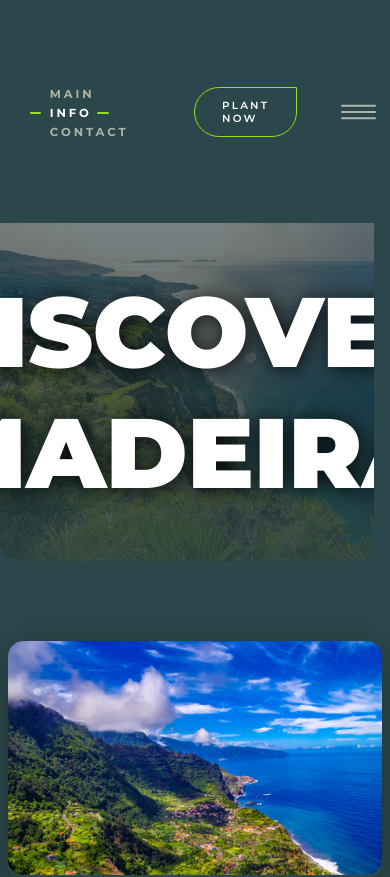
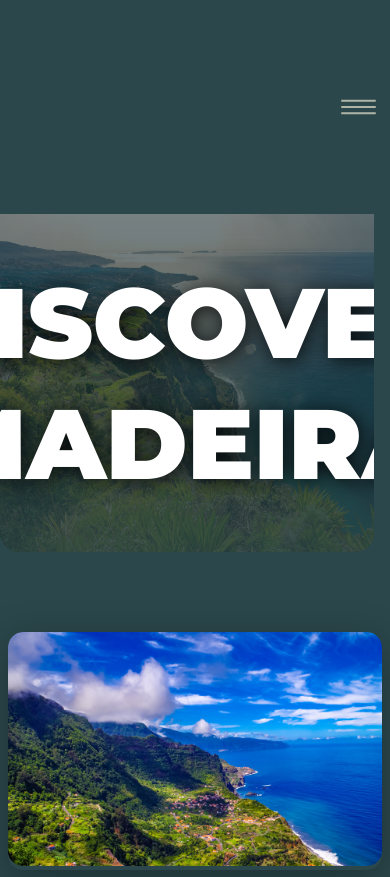
Before and after one commit to PavloKostereva/MadeiraExplorer, a Next.js app: page /info in a window 390 px wide. Shown: the top 877 px of the page. Built offline with nearby package versions, Linux system fonts and the light colour scheme.

Commit message:
Refactor header component to include mobile menu functionality and improve navigation; update styles for better responsiveness and user experience.

```diff
--- a/app/globals.css
+++ b/app/globals.css
@@ -366,6 +366,249 @@ body {
 
 .anim-menu-btn--state-b .anim-menu-btn__icon--close::after {
 	transform: translateY(0) rotate(-45deg);
+}
+
+/* Mobile Menu Styles */
+.mobile-menu {
+	position: fixed;
+	top: 0;
+	right: 0;
+	width: 0;
+	height: 100vh;
+	background: linear-gradient(135deg, rgba(43, 71, 75, 0.98), rgba(43, 71, 75, 0.95));
+	backdrop-filter: blur(10px);
+	z-index: 1000;
+	overflow: hidden;
+	transition: width 0.4s cubic-bezier(0.4, 0, 0.2, 1);
+	box-shadow: -5px 0 30px rgba(0, 0, 0, 0.5);
+}
+
+.mobile-menu--open {
+	width: min(400px, 85vw);
+}
+
+.mobile-menu__content {
+	padding: 2em;
+	height: 100%;
+	overflow-y: auto;
+	opacity: 0;
+	transform: translateX(50px);
+	transition: opacity 0.3s ease 0.2s, transform 0.3s ease 0.2s;
+}
+
+.mobile-menu--open .mobile-menu__content {
+	opacity: 1;
+	transform: translateX(0);
+}
+
+.mobile-menu__nav {
+	display: flex;
+	flex-direction: column;
+	gap: 0.5em;
+	margin-bottom: 2em;
+}
+
+.mobile-menu__link {
+	display: flex;
+	align-items: center;
+	gap: 1em;
+	padding: 1.2em 1.5em;
+	color: var(--gray-color);
+	text-decoration: none;
+	border-radius: 10px;
+	transition: all 0.3s ease;
+	font-weight: 600;
+	font-size: 1.1em;
+	border: 2px solid transparent;
+	background: rgba(255, 255, 255, 0.03);
+}
+
+.mobile-menu__link:hover {
+	color: var(--white-color);
+	background: rgba(148, 222, 29, 0.1);
+	border-color: var(--green-color);
+	transform: translateX(5px);
+}
+
+.mobile-menu__link.active {
+	color: var(--green-color);
+	border-color: var(--green-color);
+	background: rgba(148, 222, 29, 0.15);
+}
+
+.mobile-menu__link--highlight {
+	background: rgba(148, 222, 29, 0.2);
+	color: var(--green-color);
+	border-color: var(--green-color);
+	margin-top: 1em;
+}
+
+.mobile-menu__link--highlight:hover {
+	background: rgba(148, 222, 29, 0.3);
+	transform: scale(1.02);
+}
+
+.mobile-menu__icon {
+	font-size: 1.5em;
+	display: flex;
+	align-items: center;
+	justify-content: center;
+	width: 40px;
+	height: 40px;
+	background: rgba(148, 222, 29, 0.1);
+	border-radius: 8px;
+}
+
+.mobile-menu__link.active .mobile-menu__icon,
+.mobile-menu__link:hover .mobile-menu__icon {
+	background: rgba(148, 222, 29, 0.3);
+}
+
+.mobile-menu__divider {
+	height: 1px;
+	background: linear-gradient(
+		to right,
+		transparent,
+		rgba(148, 222, 29, 0.3),
+		transparent
+	);
+	margin: 2em 0;
+}
+
+.mobile-menu__info,
+.mobile-menu__social {
+	margin-bottom: 2em;
+}
+
+.mobile-menu__info h3,
+.mobile-menu__social h3 {
+	color: var(--green-color);
+	font-size: 1.2em;
+	margin-bottom: 1em;
+	font-weight: 700;
+	text-transform: uppercase;
+	letter-spacing: 0.1em;
+}
+
+.mobile-menu__quick-links {
+	display: flex;
+	flex-direction: column;
+	gap: 0.8em;
+}
+
+.mobile-menu__quick-link {
+	color: var(--gray-color);
+	text-decoration: none;
+	padding: 0.8em 1em;
+	border-left: 3px solid transparent;
+	border-radius: 5px;
+	transition: all 0.3s ease;
+	font-size: 0.95em;
+	background: rgba(255, 255, 255, 0.03);
+}
+
+.mobile-menu__quick-link:hover {
+	color: var(--white-color);
+	border-left-color: var(--green-color);
+	background: rgba(148, 222, 29, 0.1);
+	padding-left: 1.5em;
+}
+
+.mobile-menu__social-links {
+	display: flex;
+	flex-direction: column;
+	gap: 0.8em;
+}
+
+.mobile-menu__social-link {
+	display: flex;
+	align-items: center;
+	gap: 1em;
+	color: var(--gray-color);
+	text-decoration: none;
+	padding: 1em;
+	border-radius: 10px;
+	transition: all 0.3s ease;
+	background: rgba(255, 255, 255, 0.03);
+	border: 1px solid transparent;
+}
+
+.mobile-menu__social-link:hover {
+	color: var(--white-color);
+	background: rgba(148, 222, 29, 0.1);
+	border-color: var(--green-color);
+	transform: translateX(5px);
+}
+
+.mobile-menu__social-link span {
+	font-size: 1.3em;
+}
+
+.mobile-menu__footer {
+	margin-top: auto;
+	padding-top: 2em;
+	text-align: center;
+	border-top: 1px solid rgba(148, 222, 29, 0.2);
+}
+
+.mobile-menu__footer p {
+	color: var(--gray-color);
+	margin: 0.5em 0;
+	font-size: 0.9em;
+}
+
+.mobile-menu__footer p:first-child {
+	color: var(--green-color);
+	font-weight: 700;
+	font-size: 1.1em;
+	text-transform: uppercase;
+	letter-spacing: 0.2em;
+}
+
+.mobile-menu__footer-subtitle {
+	font-size: 0.85em;
+	opacity: 0.7;
+}
+
+/* Mobile Menu Overlay Backdrop */
+.mobile-menu::before {
+	content: '';
+	position: fixed;
+	top: 0;
+	left: 0;
+	width: 100vw;
+	height: 100vh;
+	background: rgba(0, 0, 0, 0.5);
+	opacity: 0;
+	pointer-events: none;
+	transition: opacity 0.4s ease;
+	z-index: -1;
+}
+
+.mobile-menu--open::before {
+	opacity: 1;
+	pointer-events: auto;
+}
+
+/* Responsive adjustments */
+@media (max-width: 768px) {
+	.mobile-menu--open {
+		width: 100vw;
+	}
+
+	.main-menu {
+		display: none;
+	}
+
+	.button--top {
+		display: none;
+	}
+}
+
+@media (min-width: 769px) {
+	.mobile-menu {
+		display: none;
+	}
 }
 
 /* Page styles */
--- a/components/Header.tsx
+++ b/components/Header.tsx
@@ -1,17 +1,71 @@
-'use client'
+'use client';
 
 import Link from 'next/link';
 import { usePathname } from 'next/navigation';
+import { useEffect, useState, useRef } from 'react';
 
 export default function Header() {
   const pathname = usePathname();
+  const [isMenuOpen, setIsMenuOpen] = useState(false);
+  const menuBtnRef = useRef<HTMLButtonElement>(null);
+  const menuRef = useRef<HTMLDivElement>(null);
+
+  useEffect(() => {
+    const handleClick = (e: Event) => {
+      const customEvent = e as CustomEvent;
+      if (customEvent.detail !== undefined) {
+        setIsMenuOpen(customEvent.detail);
+      }
+    };
+
+    const button = menuBtnRef.current;
+    if (button) {
+      button.addEventListener('anim-menu-btn-clicked', handleClick);
+      return () => {
+        button.removeEventListener('anim-menu-btn-clicked', handleClick);
+      };
+    }
+  }, []);
+
+  useEffect(() => {
+    // Close menu when clicking outside
+    const handleClickOutside = (event: MouseEvent) => {
+      if (
+        menuRef.current &&
+        !menuRef.current.contains(event.target as Node) &&
+        menuBtnRef.current &&
+        !menuBtnRef.current.contains(event.target as Node)
+      ) {
+        if (isMenuOpen) {
+          setIsMenuOpen(false);
+          menuBtnRef.current?.classList.remove('anim-menu-btn--state-b');
+        }
+      }
+    };
+
+    if (isMenuOpen) {
+      document.addEventListener('mousedown', handleClickOutside);
+      document.body.style.overflow = 'hidden';
+    } else {
+      document.body.style.overflow = '';
+    }
+
+    return () => {
+      document.removeEventListener('mousedown', handleClickOutside);
+      document.body.style.overflow = '';
+    };
+  }, [isMenuOpen]);
+
+  const closeMenu = () => {
+    setIsMenuOpen(false);
+    menuBtnRef.current?.classList.remove('anim-menu-btn--state-b');
+  };
 
   return (
+    <>
       <div className="top-line">
         <div className="row">
-        <div className="col col--center">
-          {/* <Link href="/" className="logo"></Link> */}
-        </div>
+          <div className="col col--center">{/* <Link href="/" className="logo"></Link> */}</div>
 
           <div className="col col--center col--right col--lead">
             <nav className="main-menu">
@@ -33,11 +87,111 @@ export default function Header() {
           </div>
 
           <div className="col col--center">
-          <button className="submenu anim-menu-btn">
+            <button ref={menuBtnRef} className="submenu anim-menu-btn" aria-label="Toggle menu">
               <i className="anim-menu-btn__icon anim-menu-btn__icon--close"></i>
             </button>
           </div>
         </div>
       </div>
+
+      {/* Mobile Menu Overlay */}
+      <div ref={menuRef} className={`mobile-menu ${isMenuOpen ? 'mobile-menu--open' : ''}`}>
+        <div className="mobile-menu__content">
+          <nav className="mobile-menu__nav">
+            <Link
+              href="/"
+              className={`mobile-menu__link ${pathname === '/' ? 'active' : ''}`}
+              onClick={closeMenu}>
+              <span className="mobile-menu__icon">🏠</span>
+              <span>Home</span>
+            </Link>
+            <Link
+              href="/info"
+              className={`mobile-menu__link ${pathname === '/info' ? 'active' : ''}`}
+              onClick={closeMenu}>
+              <span className="mobile-menu__icon">ℹ️</span>
+              <span>Info</span>
+            </Link>
+            <Link
+              href="/contact"
+              className={`mobile-menu__link ${pathname === '/contact' ? 'active' : ''}`}
+              onClick={closeMenu}>
+              <span className="mobile-menu__icon">📧</span>
+              <span>Contact</span>
+            </Link>
+            <Link
+              href="/plant-now"
+              className={`mobile-menu__link mobile-menu__link--highlight ${
+                pathname === '/plant-now' ? 'active' : ''
+              }`}
+              onClick={closeMenu}>
+              <span className="mobile-menu__icon">🌱</span>
+              <span>Plant Now</span>
+            </Link>
+          </nav>
+
+          <div className="mobile-menu__divider"></div>
+
+          <div className="mobile-menu__info">
+            <h3>Quick Links</h3>
+            <div className="mobile-menu__quick-links">
+              <a href="#about" className="mobile-menu__quick-link" onClick={closeMenu}>
+                About Madeira
+              </a>
+              <a href="#activities" className="mobile-menu__quick-link" onClick={closeMenu}>
+                Activities
+              </a>
+              <a href="#unesco" className="mobile-menu__quick-link" onClick={closeMenu}>
+                UNESCO Sites
+              </a>
+              <a href="#climate" className="mobile-menu__quick-link" onClick={closeMenu}>
+                Climate
+              </a>
+            </div>
+          </div>
+
+          <div className="mobile-menu__divider"></div>
+
+          <div className="mobile-menu__social">
+            <h3>Follow Us</h3>
+            <div className="mobile-menu__social-links">
+              <a
+                href="#"
+                className="mobile-menu__social-link"
+                aria-label="Facebook"
+                onClick={closeMenu}>
+                <span>📘</span> Facebook
+              </a>
+              <a
+                href="#"
+                className="mobile-menu__social-link"
+                aria-label="Instagram"
+                onClick={closeMenu}>
+                <span>📷</span> Instagram
+              </a>
+              <a
+                href="#"
+                className="mobile-menu__social-link"
+                aria-label="Twitter"
+                onClick={closeMenu}>
+                <span>🐦</span> Twitter
+              </a>
+              <a
+                href="mailto:pavlokostereva@gmail.com"
+                className="mobile-menu__social-link"
+                aria-label="Email"
+                onClick={closeMenu}>
+                <span>✉️</span> Email
+              </a>
+            </div>
+          </div>
+
+          <div className="mobile-menu__footer">
+            <p>Madeira Explorer</p>
+            <p className="mobile-menu__footer-subtitle">Discover the beauty of Madeira Island</p>
+          </div>
+        </div>
+      </div>
+    </>
   );
 }
```
Lines whose indentation alone changed are shown as unchanged.
